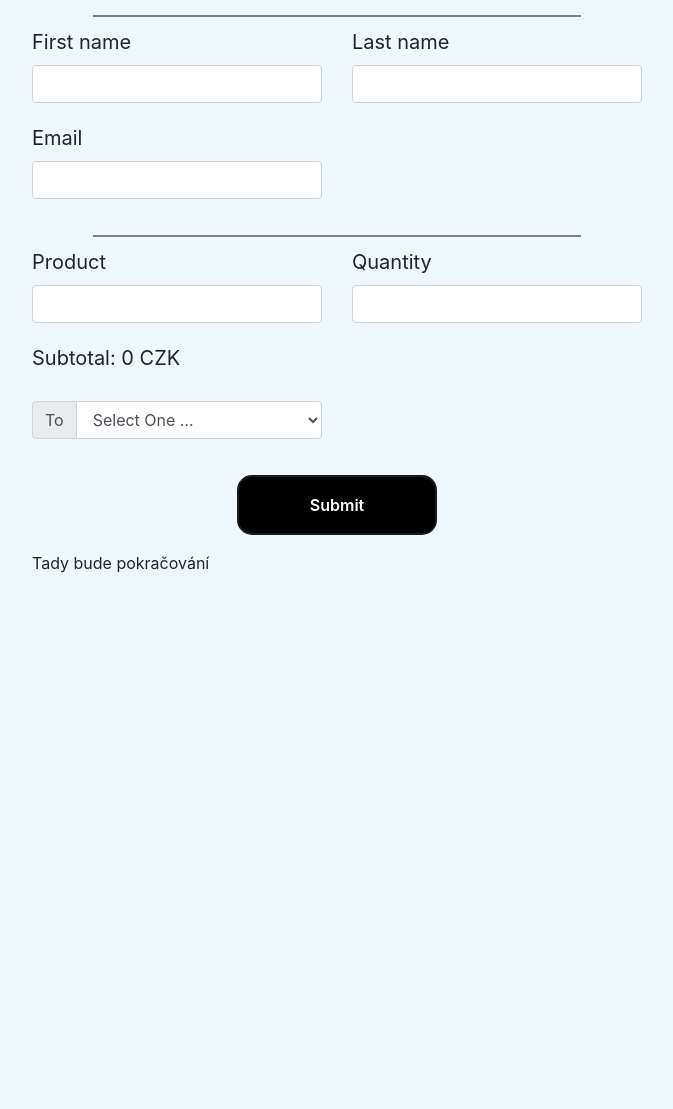
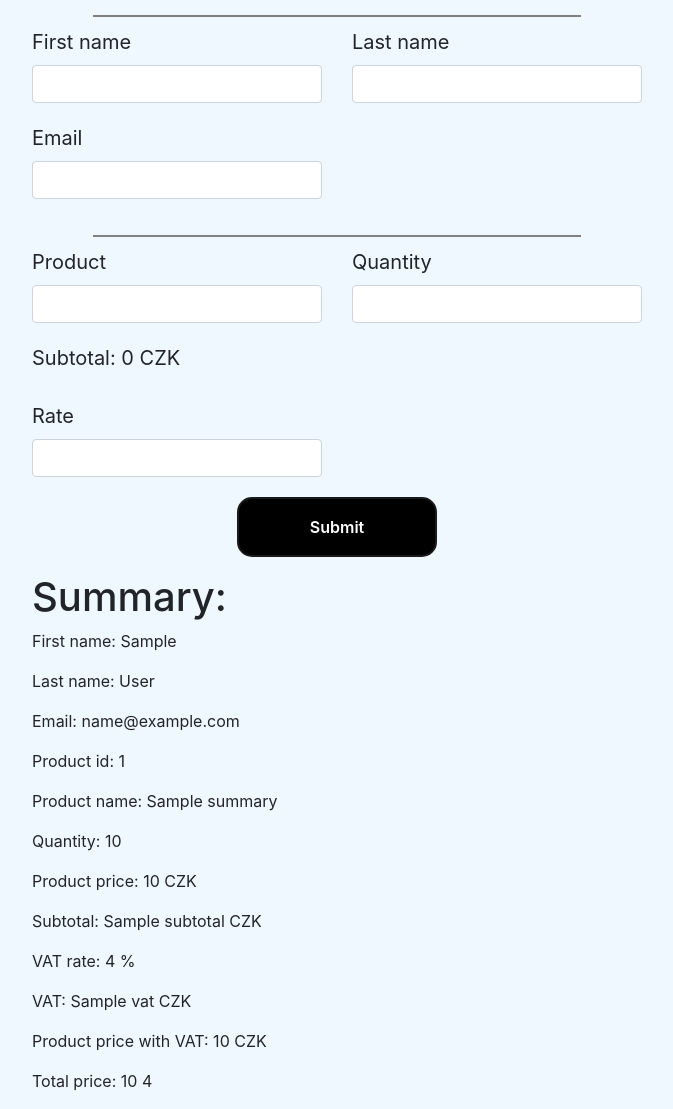
Before and after one commit to Disi77/flask_app_study, a Flask app: template templates/index.html in a window 1280 px wide. Shown: the part 162-1271 px from the top of the page, without its empty margins (303-976 px from the left). Before the commit the page ends 735 px from the top, so only its background shows below. Run offline with Flask 2, Linux system fonts and the light colour scheme; the template is opened without the code that fills it: most values are stand-ins (such as "Sample title", 1, 10 or a date in 2020); form fields are guessed from the names that the template uses; parts of the project's set-up code (start-up, migrations or seed data) failed here and were passed over; some libraries are stand-ins or nearby versions.

Commit message:
přidání summary

```diff
--- a/app.py
+++ b/app.py
@@ -3,6 +3,7 @@ from flask_wtf import FlaskForm
 from wtforms import StringField, SubmitField, SelectField, IntegerField
 from wtforms.validators import DataRequired, Length, Email, NumberRange
 import json
+from rates import get_rates
 
 
 app = Flask(__name__)
@@ -15,7 +16,7 @@ PRODUCTS = [
     {"id": "p4", "name": "Tangerine", "price": 20},
     {"id": "p5", "name": "Plum", "price": 10}
 ]
-
+VAT_RATE = 20
 
 class OrderForm(FlaskForm):
     first_name = StringField("First name:", validators=[DataRequired(), Length(min=2, max=55)])
@@ -23,21 +24,62 @@ class OrderForm(FlaskForm):
     email = StringField("Email:", validators=[DataRequired(), Email()])
 
     products_choices = [(item["id"], f'{item["name"]} ({item["price"]} Kč)') for item in PRODUCTS]
+    product = SelectField("Favorite product:", choices=products_choices)
 
-    product = SelectField("Favorite product:", choices=products_choices)
     quantity = IntegerField("Quantity:", validators=[DataRequired(), NumberRange(min=1, max=20)])
+
+    rates_data = get_rates()["rates"]
+    rates_choices = [item["code"] for item in rates_data]
+    rate = SelectField("Convert to:", choices=["---"] + rates_choices)
+
     submit = SubmitField("Submit")
 
 
 @app.route("/", methods=["GET", "POST"])
 def home():
     form = OrderForm()
+    results = None
 
     if form.validate_on_submit():
-        pass
-        # first_name = form.first_name.data
-        # last_name = form.last_name.data
-        # email = form.email.data
-        # print(first_name, last_name, email)
+        first_name = form.first_name.data
+        last_name = form.last_name.data
+        email = form.email.data
+        product_id = form.product.data
+        for item in PRODUCTS:
+            if item["id"] == product_id:
+                product_name = item["name"]
+                product_price = item["price"]
+        quantity = form.quantity.data
+        rate_code = form.rate.data
 
-    return render_template("index.html", form=form, products=json.dumps(PRODUCTS))
+        rates = get_rates()
+        if rate_code == "---":
+            rate_amount = rate = 1
+            rate_code = "CZK"
+        else:
+            for item in rates["rates"]:
+                if item["code"] == rate_code:
+                    rate_amount = item["amount"]
+                    rate = item["rate"]
+
+        subtotal = product_price * quantity
+        vat = round(VAT_RATE / 100 * subtotal, 2)
+        subtotal_with_price = subtotal + vat
+        converted_price = round((rate_amount * subtotal_with_price) / rate, 2)
+
+        results = {"first_name": first_name,
+                   "last_name": last_name,
+                   "email": email,
+                   "product_id": product_id,
+                   "product_name": product_name,
+                   "product_price": product_price,
+                   "quantity": quantity,
+                   "subtotal": subtotal,
+                   "rate_code": rate_code,
+                   "vat": vat,
+                   "vat_rate": VAT_RATE,
+                   "product_price_with_vat": subtotal_with_price,
+                   "converted_price": converted_price}
+
+
+    return render_template("index.html", form=form, products=json.dumps(PRODUCTS), summary=results)
--- a/static/js/script.js
+++ b/static/js/script.js
@@ -28,3 +28,7 @@ var selectedProduct = document.getElementById("product");
 selectedProduct.onchange = function () {
     calculatePrice();
 };
+
+window.onload = function () {
+    calculatePrice();
+};
--- a/templates/form.html
+++ b/templates/form.html
@@ -72,66 +72,13 @@
 
         <div class="row">
             <div class="col-sm-6">
-                <div class="input-group mb-3">
-                    <div class="input-group-prepend">
-                        <span class="input-group-text">To</span>
-                    </div>
-                    <select class="form-control to" id="sel2">
-                        <option value="">Select One …</option>
-                        <option value="USD">USD</option>
-                        <option value="AED">AED</option>
-                        <option value="ARS">ARS</option>
-                        <option value="AUD">AUD</option>
-                        <option value="BGN">BGN</option>
-                        <option value="BRL">BRL</option>
-                        <option value="BSD">BSD</option>
-                        <option value="CAD">CAD</option>
-                        <option value="CHF">CHF</option>
-                        <option value="CLP">CLP</option>
-                        <option value="CNY">CNY</option>
-                        <option value="COP">COP</option>
-                        <option value="CZK">CZK</option>
-                        <option value="DKK">DKK</option>
-                        <option value="DOP">DOP</option>
-                        <option value="EGP">EGP</option>
-                        <option value="EUR">EUR</option>
-                        <option value="FJD">FJD</option>
-                        <option value="GBP">GBP</option>
-                        <option value="GTQ">GTQ</option>
-                        <option value="HKD">HKD</option>
-                        <option value="HRK">HRK</option>
-                        <option value="HUF">HUF</option>
-                        <option value="IDR">IDR</option>
-                        <option value="ILS">ILS</option>
-                        <option value="INR">INR</option>
-                        <option value="ISK">ISK</option>
-                        <option value="JPY">JPY</option>
-                        <option value="KRW">KRW</option>
-                        <option value="KZT">KZT</option>
-                        <option value="MVR">MVR</option>
-                        <option value="MXN">MXN</option>
-                        <option value="MYR">MYR</option>
-                        <option value="NOK">NOK</option>
-                        <option value="NZD">NZD</option>
-                        <option value="PAB">PAB</option>
-                        <option value="PEN">PEN</option>
-                        <option value="PHP">PHP</option>
-                        <option value="PKR">PKR</option>
-                        <option value="PLN">PLN</option>
-                        <option value="PYG">PYG</option>
-                        <option value="RON">RON</option>
-                        <option value="RUB">RUB</option>
-                        <option value="SAR">SAR</option>
-                        <option value="SEK">SEK</option>
-                        <option value="SGD">SGD</option>
-                        <option value="THB">THB</option>
-                        <option value="TRY">TRY</option>
-                        <option value="TWD">TWD</option>
-                        <option value="UAH">UAH</option>
-                        <option value="UYU">UYU</option>
-                        <option value="ZAR">ZAR</option>
-                    </select>
-                </div>
+
+                {{ form.rate.label }}<br>
+                {{ form.rate(class="form-control") }}
+
+                {% for error in form.rate.errors %}
+                <span class="error-message">{{ error }}</span>
+                {% endfor %}
             </div>
         </div>
 
--- a/templates/index.html
+++ b/templates/index.html
@@ -17,7 +17,9 @@
 
 		{% include "form.html" %}
 
+		{% if summary %}
 		{% include "summary.html" %}
+		{% endif %}
 
 	</div>
 	<script type="text/javascript" src="static/js/script.js"></script>
--- a/templates/summary.html
+++ b/templates/summary.html
@@ -1,3 +1,16 @@
 <div>
-    Tady bude pokračování
+    <h1>Summary:</h1>
+    <p>First name: {{summary["first_name"]}}</p>
+    <p>Last name: {{summary["last_name"]}}</p>
+    <p>Email: {{summary["email"]}}</p>
+    <p>Product id: {{summary["product_id"]}}</p>
+    <p>Product name: {{summary["product_name"]}}</p>
+    <p>Quantity: {{summary["quantity"]}}</p>
+    <p>Product price: {{summary["product_price"]}} CZK</p>
+    <p>Subtotal: {{summary["subtotal"]}} CZK</p>
+    <p>VAT rate: {{summary["vat_rate"]}} %</p>
+    <p>VAT: {{summary["vat"]}} CZK</p>
+    <p>Product price with VAT: {{summary["product_price_with_vat"]}} CZK</p>
+    <p>Total price: {{summary["converted_price"]}} {{summary["rate_code"]}}</p>
+
 </div>
```
Also changed, not shown: rates.py (+33 -45 lines).
